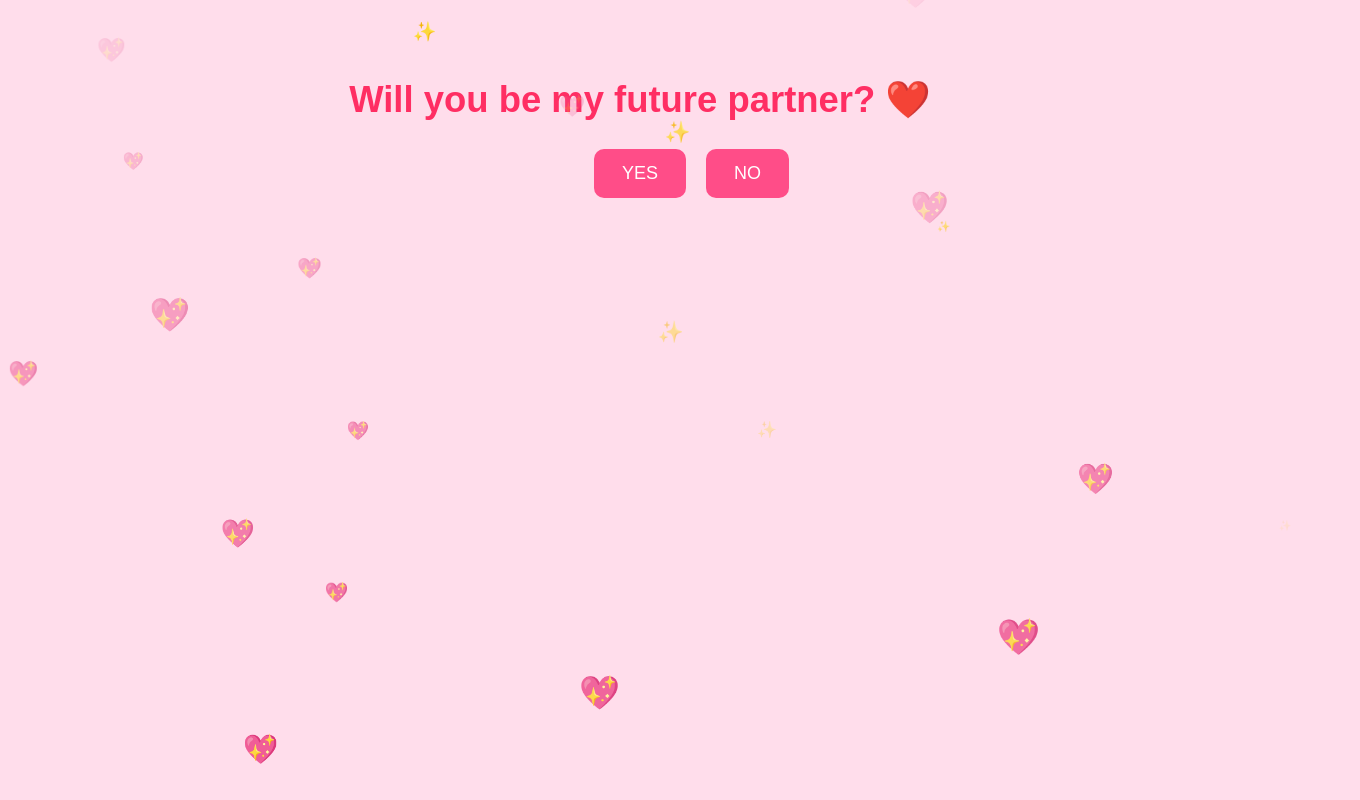
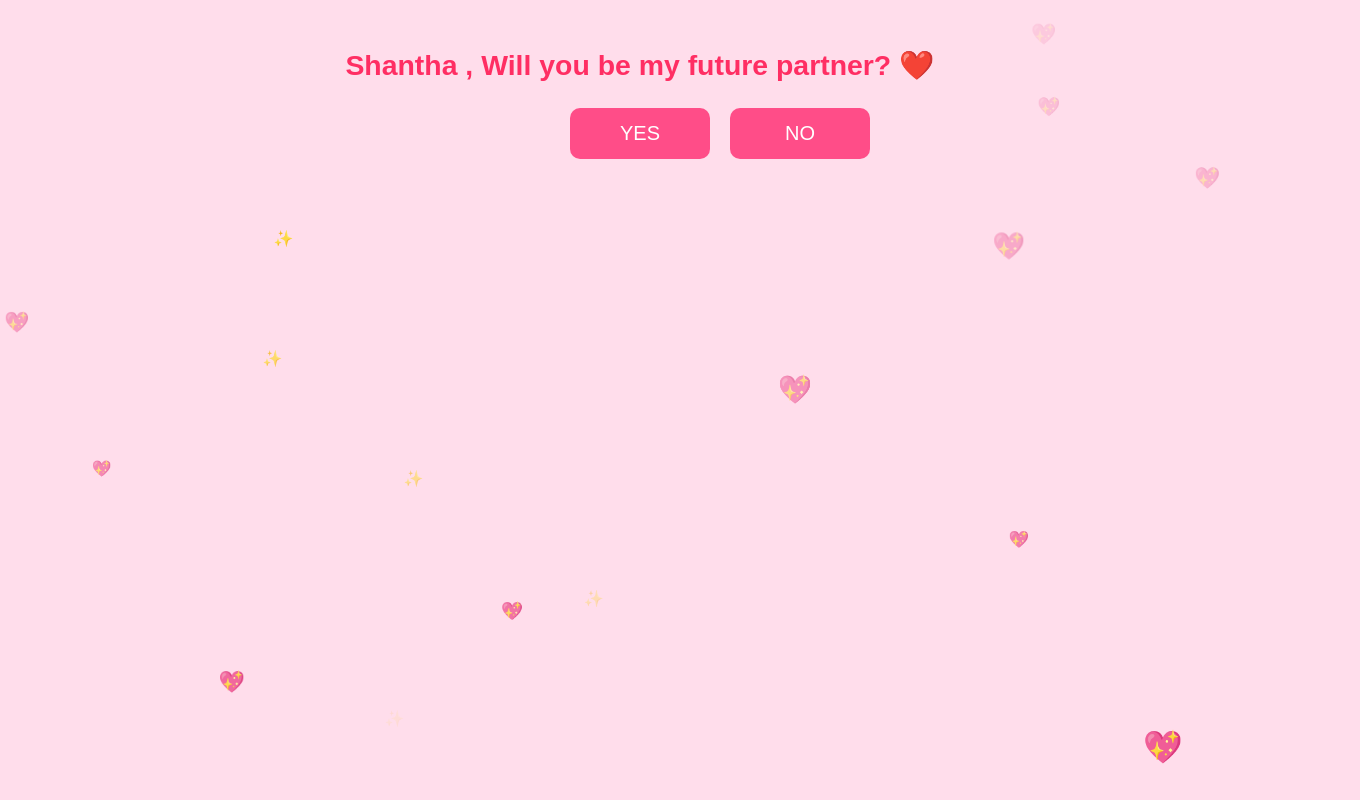
Before and after one commit to spellcandy/Valentine, a plain HTML site: page index.html in a window 1280 px wide. Shown: the whole page, 1360 px wide, since content can reach past the window. Drawn offline with Linux system fonts and the light colour scheme.

Commit message:
Update index.html

```diff
--- a/index.html
+++ b/index.html
@@ -1,18 +1,19 @@
 <!DOCTYPE html>
 <html>
 <head>
-<title>Future Partner?</title>
+<title>Future Partner 💖</title>
+<meta name="viewport" content="width=device-width, initial-scale=1.0">
 
 <style>
 body {
   text-align: center;
-    margin-top: 80px;
+  margin-top: 50px;
   font-family: Arial;
   overflow: hidden;
   animation: bgMove 8s infinite alternate;
 }
 
-  /* Background Gradient Animation */
+/* Background Gradient */
 @keyframes bgMove {
   0% { background: #ffd6e7; }
   50% { background: #ffe6f5; }
@@ -22,41 +23,39 @@
 h1 {
   color: #ff2e63;
   animation: bounce 1.5s infinite;
+  font-size: 26px;
 }
 
 @keyframes bounce {
   0% { transform: scale(1); }
-    50% { transform: scale(1.15); }
+  50% { transform: scale(1.1); }
   100% { transform: scale(1); }
 }
 
 button {
-    padding: 14px 28px;
-    font-size: 18px;
-    cursor: pointer;
+  padding: 14px 20px;
+  font-size: 20px;
+  width: 140px;
   border: none;
   border-radius: 10px;
   margin: 10px;
+  cursor: pointer;
   background: #ff4d88;
   color: white;
-    transition: 0.3s;
 }
 
 button:hover {
   background: #ff1a66;
-    transform: scale(1.1);
 }
 
-  #noBtn {
-    position: absolute;
-  }
+#noBtn { position: absolute; }
 
 #loveMsg {
   display: none;
-    font-size: 48px;
+  font-size: 40px;
   color: red;
-    margin-top: 40px;
-    animation: glow 1s infinite alternate;
+  margin-top: 30px;
+  animation: glow 1s infinite alternate, blink 1.2s infinite;
 }
 
 @keyframes glow {
@@ -64,11 +63,17 @@
   to { text-shadow: 0 0 25px red; }
 }
 
-  /* Floating Hearts */
-  .heart {
+@keyframes blink {
+  0% { opacity: 1; }
+  50% { opacity: 0.4; }
+  100% { opacity: 1; }
+}
+
+/* Floating Hearts Up */
+.heartUp {
   position: fixed;
   bottom: -20px;
-    animation: floatUp 5s linear infinite;
+  animation: floatUp 5s linear forwards;
 }
 
 @keyframes floatUp {
@@ -76,24 +81,46 @@
   100% { transform: translateY(-900px); opacity: 0; }
 }
 
-  /* Sparkle Stars */
+/* Heart Rain Down */
+.rainHeart {
+  position: fixed;
+  top: -20px;
+  animation: rainFall linear forwards;
+}
+
+@keyframes rainFall {
+  0% { transform: translateY(-50px); opacity: 1; }
+  100% { transform: translateY(900px); opacity: 0; }
+}
+
+/* Sparkles */
 .star {
   position: fixed;
-    top: 0;
-    color: gold;
-    animation: sparkle 3s linear infinite;
+  animation: sparkle 3s linear forwards;
 }
 
 @keyframes sparkle {
   0% { opacity: 1; transform: translateY(0); }
   100% { opacity: 0; transform: translateY(600px); }
 }
+
+/* Fireworks */
+.fire {
+  position: fixed;
+  font-size: 22px;
+  animation: explode 1.2s ease-out forwards;
+}
+
+@keyframes explode {
+  0% { transform: scale(1); opacity: 1; }
+  100% { transform: scale(4); opacity: 0; }
+}
 </style>
 </head>
 
 <body>
 
-<h1 id="question">Will you be my future partner? ❤️</h1>
+<h1 id="question">Shantha , Will you be my future partner? ❤️</h1>
 
 <div id="buttons">
   <button onclick="sayLove()">YES</button>
@@ -102,55 +129,87 @@
 
 <h2 id="loveMsg">I LOVE YOU 💖</h2>
 
-<!-- Background Music -->
 <audio id="bgMusic" loop>
-  <source src="Samjhawan(KoshalWorld.Com).mp3" type="audio/mpeg">
+  <source src="yourmusic.mp3" type="audio/mpeg">
 </audio>
 
 <script>
 const noBtn = document.getElementById("noBtn");
 
-  // NO button run away
-  noBtn.addEventListener("mouseover", function() {
-    const x = Math.random() * window.innerWidth * 0.8;
-    const y = Math.random() * window.innerHeight * 0.8;
+/* Move NO Button */
+function moveNoButton() {
+  const x = Math.random() * window.innerWidth * 0.7;
+  const y = Math.random() * window.innerHeight * 0.7;
   noBtn.style.left = x + "px";
   noBtn.style.top = y + "px";
-  });
+}
 
-  // YES click
+/* Desktop hover */
+noBtn.addEventListener("mouseover", moveNoButton);
+
+/* Mobile touch */
+noBtn.addEventListener("touchstart", moveNoButton);
+
+/* Extra click safety */
+noBtn.addEventListener("click", moveNoButton);
+
+/* YES Click */
 function sayLove() {
   document.getElementById("bgMusic").play();
   document.getElementById("question").style.display = "none";
   document.getElementById("buttons").style.display = "none";
   document.getElementById("loveMsg").style.display = "block";
+  fireworks();
+  setInterval(heartRain, 200);
 }
 
-  // Floating Hearts
-  function createHeart() {
+/* Floating Hearts Up */
+function heartUp() {
+  const h = document.createElement("div");
+  h.className = "heartUp";
+  h.innerHTML = "💖";
+  h.style.left = Math.random() * window.innerWidth + "px";
+  h.style.fontSize = (Math.random() * 20 + 15) + "px";
+  document.body.appendChild(h);
+  setTimeout(() => h.remove(), 5000);
+}
+setInterval(heartUp, 400);
+
+/* Heart Rain */
+function heartRain() {
   const heart = document.createElement("div");
-    heart.className = "heart";
-    heart.innerHTML = "💖";
+  heart.className = "rainHeart";
+  heart.innerHTML = "💗";
   heart.style.left = Math.random() * window.innerWidth + "px";
   heart.style.fontSize = (Math.random() * 20 + 15) + "px";
+  heart.style.animationDuration = (Math.random() * 3 + 2) + "s";
   document.body.appendChild(heart);
   setTimeout(() => heart.remove(), 5000);
 }
 
-  setInterval(createHeart, 300);
+/* Sparkles */
+function star() {
+  const s = document.createElement("div");
+  s.className = "star";
+  s.innerHTML = "✨";
+  s.style.left = Math.random() * window.innerWidth + "px";
+  document.body.appendChild(s);
+  setTimeout(() => s.remove(), 3000);
+}
+setInterval(star, 600);
 
-  // Sparkle Stars
-  function createStar() {
-    const star = document.createElement("div");
-    star.className = "star";
-    star.innerHTML = "✨";
-    star.style.left = Math.random() * window.innerWidth + "px";
-    star.style.fontSize = (Math.random() * 15 + 10) + "px";
-    document.body.appendChild(star);
-    setTimeout(() => star.remove(), 3000);
+/* Fireworks */
+function fireworks() {
+  for (let i = 0; i < 25; i++) {
+    const dot = document.createElement("div");
+    dot.className = "fire";
+    dot.innerHTML = "💥";
+    dot.style.left = Math.random() * window.innerWidth + "px";
+    dot.style.top = Math.random() * window.innerHeight + "px";
+    document.body.appendChild(dot);
+    setTimeout(() => dot.remove(), 1200);
   }
-
-  setInterval(createStar, 500);
+}
 </script>
 
 </body>
```
Lines whose indentation alone changed are shown as unchanged.
